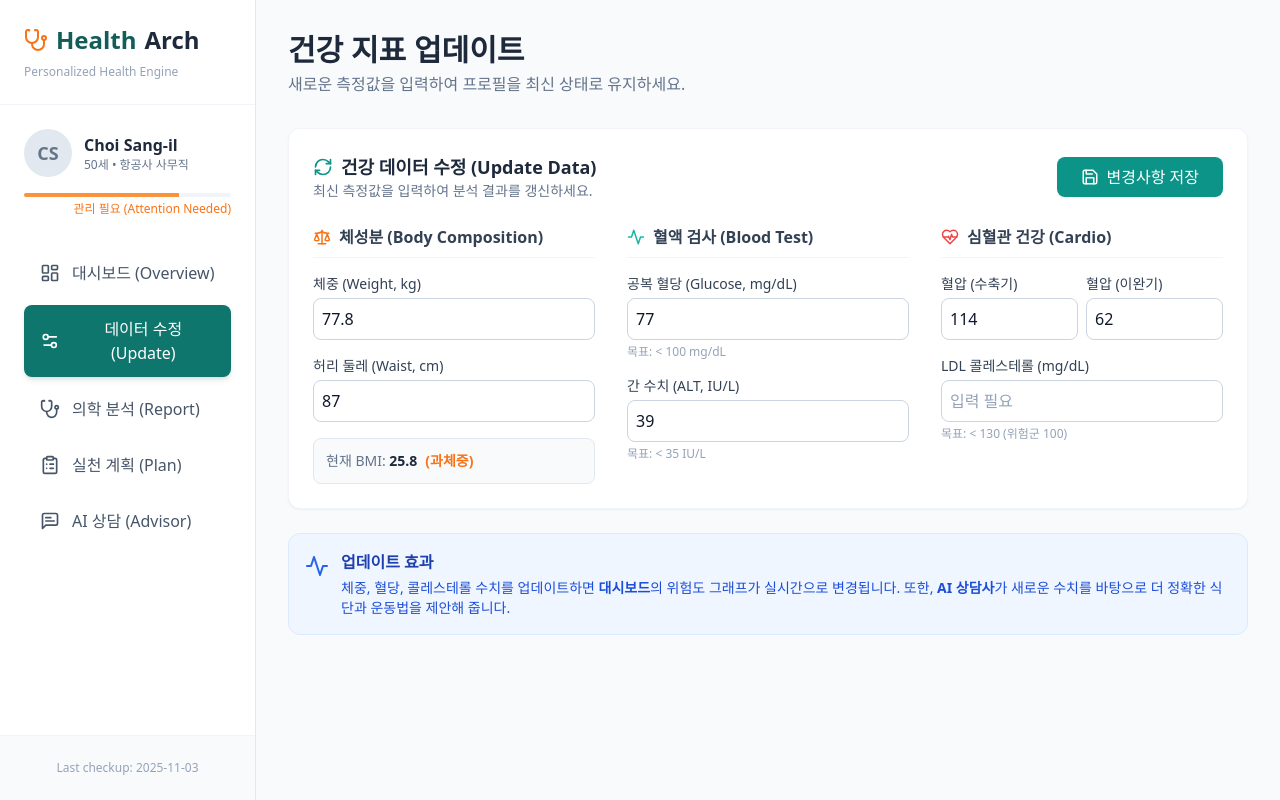
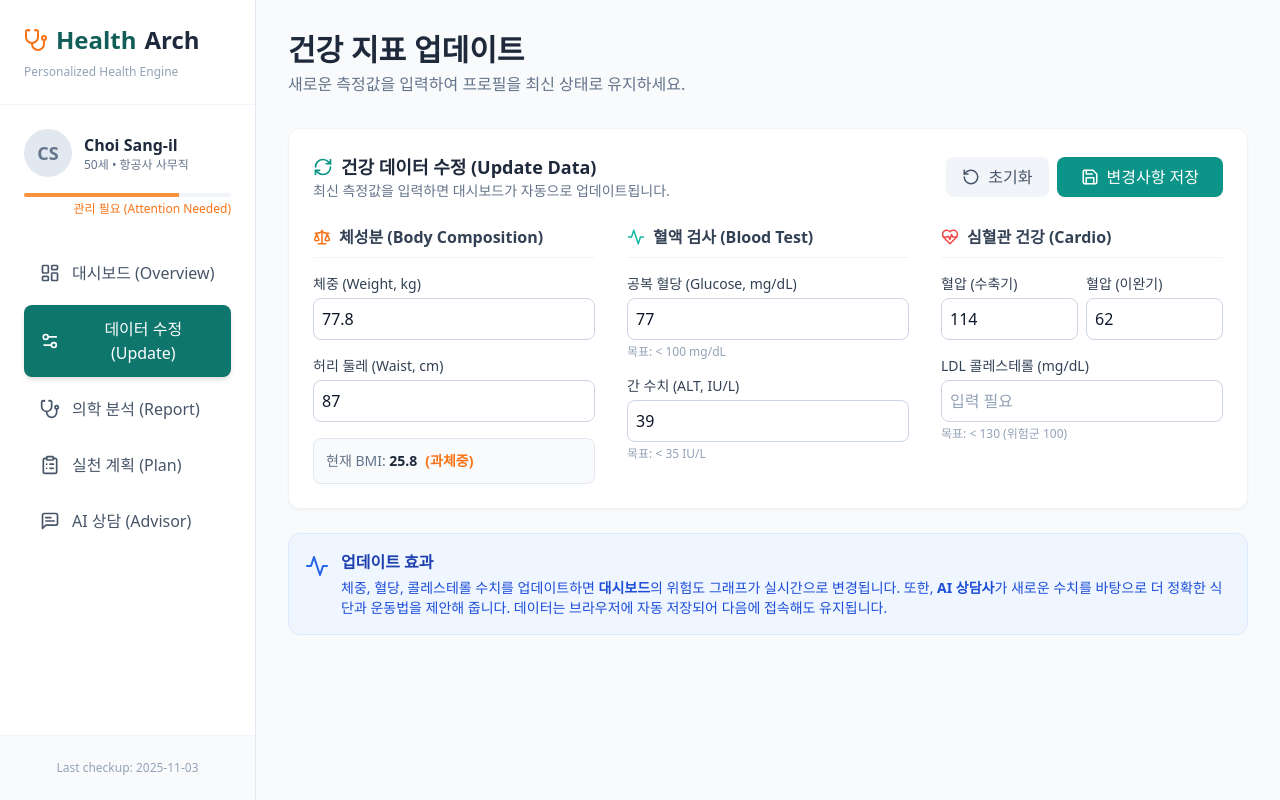
Before and after one commit to Mark4mission/health-arch, a React (Vite) app: page / in a window 1280 px wide. Both pictures are taken after a click on the button "데이터 수정 (Update)". Built offline with nearby package versions, Linux system fonts and the light colour scheme.

Commit message:
Implement reset feature and update UI in HealthUpdateForm
Added reset functionality to HealthUpdateForm and updated UI elements.

```diff
--- a/components/HealthUpdateForm.tsx
+++ b/components/HealthUpdateForm.tsx
@@ -1,9 +1,9 @@
 import React, { useState, useEffect } from 'react';
 import { useHealth } from '../contexts/HealthContext';
-import { Save, RefreshCw, Activity, Scale, HeartPulse } from 'lucide-react';
+import { Save, RefreshCw, Activity, Scale, HeartPulse, RotateCcw } from 'lucide-react';
 
 const HealthUpdateForm: React.FC = () => {
-  const { profile, metrics, updateProfile, updateMetric, recalculateBMI } = useHealth();
+  const { profile, metrics, updateProfile, updateMetric, recalculateBMI, resetData } = useHealth();
 
   // Helper to safely get metric values
   const getMetricVal = (label: string, defaultVal: number | string) => {
@@ -22,7 +22,6 @@ const HealthUpdateForm: React.FC = () => {
   };
 
   // State Initialization - Pulling strictly from Context (profile/metrics)
-  // Using profile.weight/height ensures we get the *updated* values, not hardcoded constants.
   const [weight, setWeight] = useState(profile.weight);
   const [height] = useState(profile.height);
   const [waist, setWaist] = useState(profile.waist);
@@ -35,16 +34,21 @@ const HealthUpdateForm: React.FC = () => {
   const [bpDiastolic, setBpDiastolic] = useState(initialBP.dia);
 
   const [ldl, setLdl] = useState(Number(getMetricVal('LDL Cholesterol', 130)));
-  // Triglycerides isn't in default metrics yet, so we handle it gracefully or init default
-  const [triglycerides, setTriglycerides] = useState(150);
 
   const [isSaved, setIsSaved] = useState(false);
 
-  // Sync state if context changes externally (optional, but good for consistency)
+  // Sync state if context changes externally (e.g., reset)
   useEffect(() => {
     setWeight(profile.weight);
     setWaist(profile.waist);
-  }, [profile.weight, profile.waist]);
+    setGlucose(Number(getMetricVal('Fasting Glucose', 77)));
+    setLiverALT(Number(getMetricVal('Liver (ALT)', 39)));
+    setLdl(Number(getMetricVal('LDL Cholesterol', 130)));
+
+    const bp = getInitialBP();
+    setBpSystolic(bp.sys);
+    setBpDiastolic(bp.dia);
+  }, [profile, metrics]);
 
   const handleSave = () => {
     // 1. Update Profile Biometrics (Recalculate BMI and save Weight/Height)
@@ -63,20 +67,35 @@ const HealthUpdateForm: React.FC = () => {
     setTimeout(() => setIsSaved(false), 3000);
   };
 
+  const handleReset = () => {
+    if(window.confirm("모든 데이터를 초기 검진 결과 상태로 되돌리시겠습니까?")) {
+      resetData();
+    }
+  };
+
   const inputClass = "w-full p-2 border border-slate-300 rounded-lg bg-white text-slate-900 focus:ring-2 focus:ring-teal-500 focus:outline-none placeholder-slate-400";
   const labelClass = "block text-sm font-medium text-slate-700 mb-1";
 
   return (
     <div className="space-y-6 animate-fade-in">
       <div className="bg-white p-6 rounded-xl shadow-sm border border-slate-100">
-        <div className="flex justify-between items-center mb-6">
+        <div className="flex flex-col md:flex-row justify-between items-start md:items-center mb-6 gap-4">
           <div>
             <h3 className="text-lg font-bold text-slate-800 flex items-center gap-2">
               <RefreshCw size={20} className="text-teal-600" />
               건강 데이터 수정 (Update Data)
             </h3>
-            <p className="text-sm text-slate-500">최신 측정값을 입력하여 분석 결과를 갱신하세요.</p>
+            <p className="text-sm text-slate-500">최신 측정값을 입력하면 대시보드가 자동으로 업데이트됩니다.</p>
           </div>
+          <div className="flex gap-2">
+            <button
+              onClick={handleReset}
+              className="flex items-center gap-2 px-4 py-2 rounded-lg font-medium bg-slate-100 text-slate-600 hover:bg-slate-200 transition-colors"
+              title="초기값으로 복구"
+            >
+              <RotateCcw size={18} />
+              <span className="hidden md:inline">초기화</span>
+            </button>
             <button
               onClick={handleSave}
               className={`flex items-center gap-2 px-6 py-2 rounded-lg font-medium transition-colors shadow-sm ${
@@ -86,6 +105,7 @@ const HealthUpdateForm: React.FC = () => {
               <Save size={18} />
               {isSaved ? '저장 완료!' : '변경사항 저장'}
             </button>
+          </div>
         </div>
 
         <div className="grid grid-cols-1 md:grid-cols-2 lg:grid-cols-3 gap-8">
@@ -207,6 +227,7 @@ const HealthUpdateForm: React.FC = () => {
           <p className="text-sm text-blue-700 mt-1">
             체중, 혈당, 콜레스테롤 수치를 업데이트하면 <strong>대시보드</strong>의 위험도 그래프가 실시간으로 변경됩니다.
             또한, <strong>AI 상담사</strong>가 새로운 수치를 바탕으로 더 정확한 식단과 운동법을 제안해 줍니다.
+            데이터는 브라우저에 자동 저장되어 다음에 접속해도 유지됩니다.
           </p>
         </div>
       </div>
```
Lines whose indentation alone changed are shown as unchanged.
